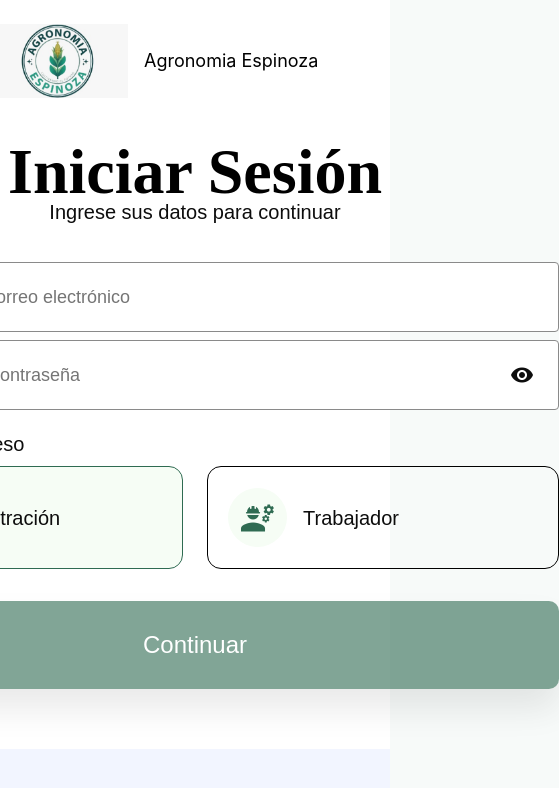
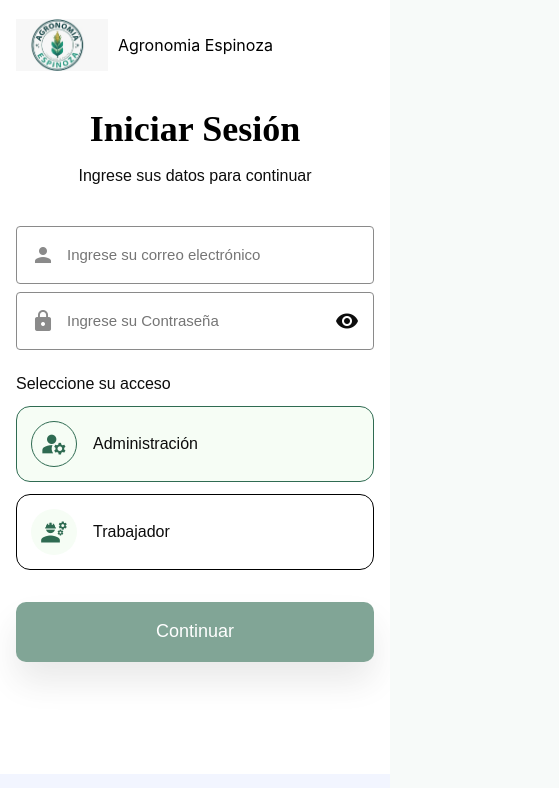
Before and after one commit to Jhony-By2006/An_ProyectoAgronomia_G5, an Angular app: page /login in a window 390 px wide. Shown: the top 788 px of the page, 559 px wide, since content can reach past the window. Built offline with nearby package versions, Linux system fonts and the light colour scheme.

Commit message:
add se agrego responsive en el login y en el  menu desplegable

```diff
--- a/src/app/login/login.component.css
+++ b/src/app/login/login.component.css
@@ -7,6 +7,7 @@
   flex-direction: column;
   align-items: center;
   font-family: 'Poppins', sans-serif;
+  padding: 0 16px;
 }
 
 .header {
@@ -14,12 +15,14 @@
   align-items: center;
   gap: 16px;
   width: 100%;
-  padding: 24px 64px;
+  max-width: 1100px;
+  padding: 24px 0;
 }
 
 .logo {
   width: 128px;
   height: 74px;
+  object-fit: contain;
 }
 
 .brand-name {
@@ -29,7 +32,7 @@
 }
 
 .login-content {
-  width: 728px;
+  width: min(728px, 100%);
   margin-top: 40px;
   text-align: center;
 }
@@ -37,13 +40,14 @@
 .title {
   font-family: 'Volkhov', serif;
   font-weight: 700;
-  font-size: 64px;
+  font-size: clamp(36px, 8vw, 64px);
   color: #000000;
   margin: 0;
+  line-height: 1.1;
 }
 
 .subtitle {
-  font-size: 20px;
+  font-size: clamp(16px, 3vw, 20px);
   color: #0D0D0D;
   margin-bottom: 40px;
 }
@@ -53,17 +57,17 @@
   align-items: center;
   gap: 16px;
   width: 100%;
-  height: 70px;
+  min-height: 70px;
   padding: 0 24px;
   background: #FFFFFF;
   border: 1px solid #8A8A8A;
   border-radius: 4px;
   margin-bottom: 8px;
-  box-sizing: border-box;
 }
 
 .input-field input {
   flex: 1;
+  min-width: 0;
   border: none;
   outline: none;
   font-family: 'Poppins', sans-serif;
@@ -73,6 +77,7 @@
 
 .input-field mat-icon {
   color: #8A8A8A;
+  flex: 0 0 auto;
 }
 
 .input-field .eye-icon {
@@ -127,6 +132,7 @@
   border-radius: 50%;
   background: #F6FDF5;
   color: #2F6B52;
+  flex: 0 0 auto;
 }
 
 .role-card.active mat-icon {
@@ -138,15 +144,6 @@
   color: #0D0D0D;
 }
 
-.role-card input[type="radio"] {
-  position: absolute;
-  top: 18px;
-  left: 18px;
-  accent-color: #2F6B52;
-  width: 18px;
-  height: 18px;
-}
-
 .error-message {
   color: #d32f2f;
   text-align: center;
@@ -155,7 +152,7 @@
 
 .continue-btn {
   width: 100%;
-  height: 88px;
+  min-height: 72px;
   background: #2F6B52;
   color: #FFFFFF;
   border: none;
@@ -173,8 +170,71 @@
 }
 
 .footer-bar {
-  width: 100%;
+  width: calc(100% + 32px);
   height: 112px;
   background: #F2F5FF;
   margin-top: auto;
 }
+
+@media (max-width: 768px) {
+  .header {
+    padding: 18px 0;
+    gap: 10px;
+  }
+
+  .logo {
+    width: 92px;
+    height: 54px;
+  }
+
+  .brand-name {
+    font-size: 16px;
+  }
+
+  .login-content {
+    margin-top: 20px;
+  }
+
+  .input-field {
+    min-height: 58px;
+    padding: 0 14px;
+    gap: 10px;
+  }
+
+  .input-field input {
+    font-size: 15px;
+  }
+
+  .select-label {
+    font-size: 16px;
+  }
+
+  .role-selector {
+    flex-direction: column;
+    gap: 12px;
+  }
+
+  .role-card {
+    padding: 14px;
+  }
+
+  .role-card mat-icon {
+    width: 46px;
+    height: 46px;
+    font-size: 28px;
+  }
+
+  .role-card span {
+    font-size: 16px;
+  }
+
+  .continue-btn {
+    min-height: 60px;
+    font-size: 18px;
+    margin-bottom: 40px;
+  }
+
+  .footer-bar {
+    height: 70px;
+  }
+}
--- a/src/app/pages/layout/layout.component.css
+++ b/src/app/pages/layout/layout.component.css
@@ -1,22 +1,22 @@
-/* ── Contenedor raíz — igual al docente ── */
 .example-container {
   display: flex;
   flex-direction: column;
   position: absolute;
-  top: 0; bottom: 0; left: 0; right: 0;
+  inset: 0;
 }
 
 .example-sidenav-container {
   flex: 1;
 }
 
-/* ── Toolbar ── */
 .app-toolbar {
   background-color: #1B4332 !important;
   color: #fff !important;
   height: 60px !important;
   box-shadow: 0 2px 6px rgba(0, 0, 0, 0.18) !important;
   z-index: 10;
+  position: sticky;
+  top: 0;
 }
 
 .menu-toggle {
@@ -24,24 +24,18 @@
   margin-right: 8px;
 }
 
-.toolbar-brand {
-  display: flex;
-  align-items: center;
-  gap: 10px;
-}
-
-.brand-title {
-  font-size: 16px;
-  font-weight: 700;
-  letter-spacing: 0.04em;
-  color: #fff;
-}
-
 .example-spacer {
   flex: 1 1 auto;
 }
 
-/* ── Sidenav ── */
+.brand-logo {
+  height: 54px;
+  width: 134px;
+  object-fit: contain;
+  border-radius: 12px;
+  margin-left: 8px;
+}
+
 .app-sidenav {
   width: 240px !important;
   background: #fff !important;
@@ -49,9 +43,8 @@
   padding-top: 8px;
 }
 
-/* ── Etiqueta de sección ── */
 .nav-section-label {
- font-size: 14px;
+  font-size: 14px;
   font-weight: 700;
   color: #1B4332;
   padding: 2px 20px 8px;
@@ -59,7 +52,6 @@
   letter-spacing: 0.08em;
 }
 
-/* ── Items del menú ── */
 button[mat-menu-item] {
   display: flex;
   align-items: center;
@@ -68,7 +60,7 @@ button[mat-menu-item] {
   font-weight: 400;
   color: #3a3a3a;
   height: 48px;
-  margin: 2px 10px;
+  margin: 4px 10px;
   border-radius: 10px;
   width: calc(100% - 20px);
   transition: background 0.15s;
@@ -88,7 +80,6 @@ button[mat-menu-item]:hover mat-icon {
   color: #1B4332;
 }
 
-/* ── Item activo ── */
 button[mat-menu-item].active {
   background-color: #1B4332 !important;
   color: #fff !important;
@@ -99,13 +90,11 @@ button[mat-menu-item].active mat-icon {
   color: #fff !important;
 }
 
-/* ── Divider ── */
 .nav-divider {
   margin: 12px 0 !important;
   border-color: #e8f0e9 !important;
 }
 
-/* ── Botón cerrar sesión ── */
 .btn-logout {
   color: #888 !important;
 }
@@ -123,20 +112,29 @@ button[mat-menu-item].active mat-icon {
   color: #b91c1c !important;
 }
 
-/* ── Contenido principal ── */
 mat-sidenav-content {
   background-color: #f5f7f5 !important;
   padding: 28px 32px;
+  box-sizing: border-box;
+  overflow-x: hidden;
 }
 
-.brand-logo {
-  height: 400px;
-  width: 134px;
-  object-fit: contain;
-  border-radius: 50%;
-  margin-left: 8px;
+@media (max-width: 768px) {
+  .app-toolbar {
+    height: 56px !important;
+    padding: 0 10px !important;
+  }
+
+  .brand-logo {
+    width: 105px;
+    height: 46px;
+  }
+
+  .app-sidenav {
+    width: min(82vw, 280px) !important;
+  }
+
+  mat-sidenav-content {
+    padding: 16px 12px;
+  }
 }
-
-button[mat-menu-item] {
-  margin: 4px 10px;
-}
--- a/src/app/pages/layout/layout.component.ts
+++ b/src/app/pages/layout/layout.component.ts
@@ -1,9 +1,9 @@
-import { Component, inject } from '@angular/core';
+import { Component, HostListener, inject } from '@angular/core';
 import { MatButtonModule } from '@angular/material/button';
 import { MatDividerModule } from '@angular/material/divider';
 import { MatIconModule } from '@angular/material/icon';
 import { MatMenuModule } from '@angular/material/menu';
-import { MatSidenavModule } from '@angular/material/sidenav';
+import { MatSidenav, MatSidenavModule } from '@angular/material/sidenav';
 import { MatToolbarModule } from '@angular/material/toolbar';
 import { Router, RouterLink, RouterLinkActive, RouterOutlet } from '@angular/router';
 import { LoginService } from '../../services/login.service';
@@ -29,6 +29,19 @@ export class LayoutComponent {
   private readonly loginService = inject(LoginService);
   private readonly router = inject(Router);
 
+  isMobile = typeof window !== 'undefined' ? window.innerWidth <= 768 : false;
+
+  @HostListener('window:resize')
+  onResize(): void {
+    this.isMobile = window.innerWidth <= 768;
+  }
+
+  closeSidenavOnMobile(sidenav: MatSidenav): void {
+    if (this.isMobile) {
+      sidenav.close();
+    }
+  }
+
   get isAdmin(): boolean {
     const token = sessionStorage.getItem(environment.TOKEN_NAME);
     if (!token) return false;
--- a/src/styles.css
+++ b/src/styles.css
@@ -1 +1,93 @@
-/* You can add global styles to this file, and also import other style files */
+html, body {
+  height: 100%;
+  margin: 0;
+}
+
+* {
+  box-sizing: border-box;
+}
+
+img {
+  max-width: 100%;
+  height: auto;
+}
+
+.page-header {
+  gap: 16px;
+}
+
+.page-title {
+  line-height: 1.2;
+}
+
+.search-field {
+  max-width: 100%;
+}
+
+.table-card {
+  width: 100%;
+  overflow-x: auto !important;
+  -webkit-overflow-scrolling: touch;
+}
+
+.table-card table {
+  min-width: 760px;
+}
+
+.mat-mdc-paginator {
+  min-width: 760px;
+}
+
+.mat-mdc-cell,
+.mat-mdc-header-cell {
+  white-space: nowrap;
+  padding-left: 12px !important;
+  padding-right: 12px !important;
+}
+
+.mat-mdc-dialog-container .mdc-dialog__surface {
+  max-width: calc(100vw - 24px) !important;
+}
+
+mat-form-field {
+  max-width: 100%;
+}
+
+@media (max-width: 900px) {
+  .page-header {
+    flex-direction: column;
+    align-items: stretch !important;
+  }
+
+  .page-title {
+    font-size: 22px !important;
+    margin: 0;
+  }
+
+  .btn-registrar {
+    width: 100%;
+    justify-content: center;
+  }
+
+  .search-field {
+    width: 100% !important;
+  }
+}
+
+@media (max-width: 600px) {
+  .page-title {
+    font-size: 20px !important;
+  }
+
+  .mat-mdc-cell,
+  .mat-mdc-header-cell {
+    font-size: 12px !important;
+    padding-left: 10px !important;
+    padding-right: 10px !important;
+  }
+
+  .badge {
+    font-size: 11px !important;
+    padding: 3px 9px !important;
+  }
+}
```
Also changed, not shown: src/app/pages/layout/layout.component.html (+19 -13 lines). Lines whose indentation alone changed are shown as unchanged.
